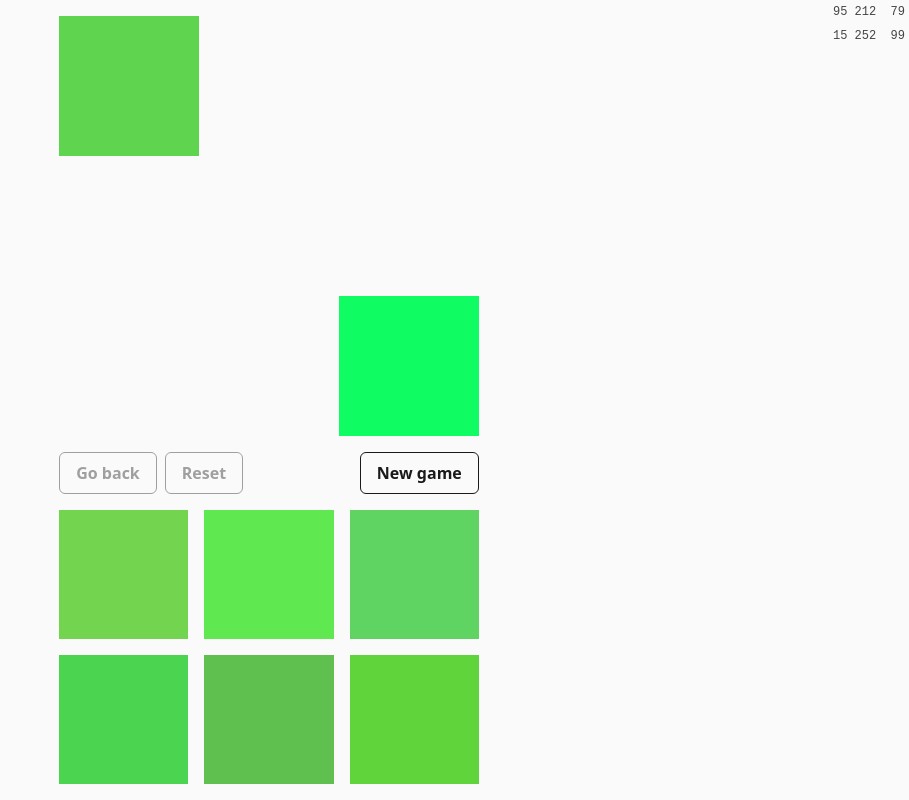
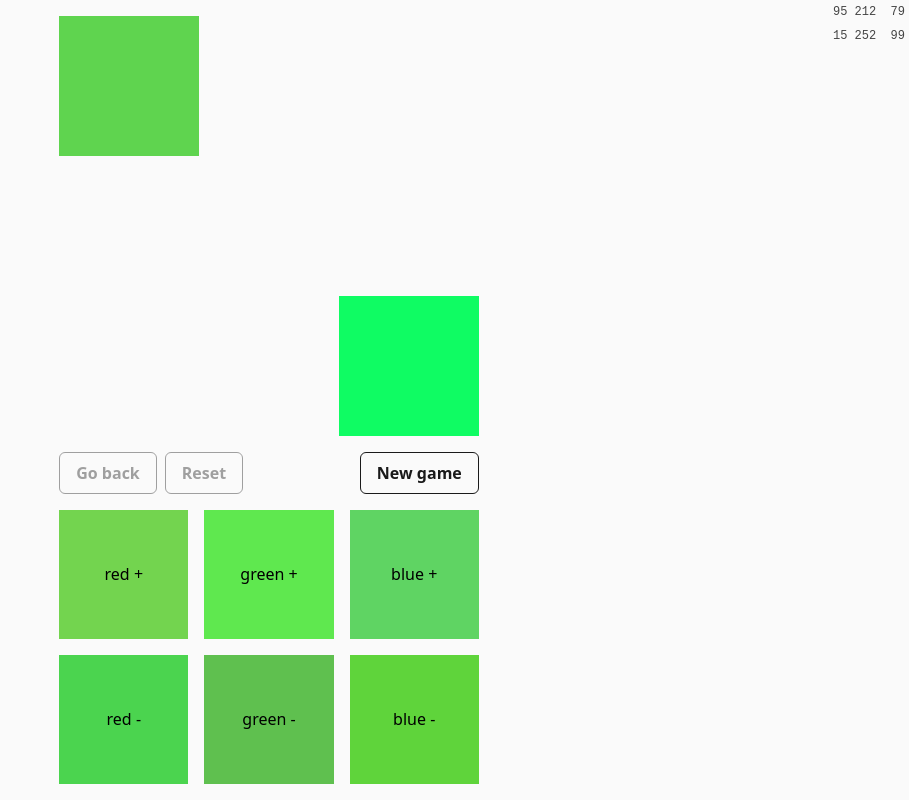
Before and after one commit to ilyaabramovich/background, a React (Vite) app: page / in a window 1280 px wide. Shown: the whole page, without its empty margins (371-1280 px from the left). Built offline with nearby package versions, Linux system fonts and the light colour scheme.

Commit message:
fixup! final touchups

```diff
--- a/src/components/ControlTile.jsx
+++ b/src/components/ControlTile.jsx
@@ -1,15 +1,16 @@
-import { formatColor } from "../utils";
+import { contrastingColor, formatColor } from "../utils";
 
-export default function ControlTile({ color, onClick, ...props }) {
+export default function ControlTile({ color, onClick, children }) {
   return (
     <button
       type="button"
       onClick={() => {
         onClick(color);
       }}
-      {...props}
       className="aspect-square cursor-pointer focus:outline-2 focus:outline-offset-2"
-      style={{ backgroundColor: formatColor(color) }}
-    />
+      style={{ backgroundColor: formatColor(color), color: formatColor(contrastingColor(color)) }}
+    >
+      {children}
+    </button>
   );
 }
--- a/src/components/Game.jsx
+++ b/src/components/Game.jsx
@@ -65,19 +65,16 @@ export default function Game({ initialColor, targetColor, onReset, config }) {
               const nextColor = offsetChannel(currentColor, channel, amount);
 
               return (
-                <ControlTile
-                  key={`${name}${delta}`}
-                  aria-label={`${delta > 0 ? "Increment" : "Decrement"} ${name}`}
-                  color={nextColor}
-                  onClick={handleMove}
-                />
+                <ControlTile key={`${name}${delta}`} color={nextColor} onClick={handleMove}>
+                  {name} {delta > 0 ? "+" : "-"}
+                </ControlTile>
               );
             }),
           )}
         </div>
         {isOver && (
           <p className="col-start-1 row-start-1 self-center justify-self-center text-2xl font-bold">
-            {hasWon ? "Win!" : "Not this time"}
+            {hasWon ? "You won yay!" : "Not this time"}
           </p>
         )}
       </div>
--- a/src/utils.js
+++ b/src/utils.js
@@ -18,6 +18,27 @@ export function offsetChannel(colorInt, channelIndex, amount) {
   channels[channelIndex] = clampChannel(channels[channelIndex] + amount);
 
   return packColor(channels);
+}
+
+// WCAG relative luminance: channels are linearized out of sRGB before being weighted,
+// because the eye is far more sensitive to green than to blue.
+function relativeLuminance(colorInt) {
+  const [r, g, b] = colorToIntArray(colorInt).map((value) => {
+    const channel = value / MAX_CHANNEL;
+
+    return channel <= 0.03928 ? channel / 12.92 : ((channel + 0.055) / 1.055) ** 2.4;
+  });
+
+  return 0.2126 * r + 0.7152 * g + 0.0722 * b;
+}
+
+// Black and white text land on equal contrast ratios where 1.05/(L+0.05) meets
+// (L+0.05)/0.05, so that luminance (~0.1791) is where the better choice flips. Rounding
+// this constant misfiles the colors sitting in the thin band around it.
+const CONTRAST_PIVOT = Math.sqrt(1.05 * 0.05) - 0.05;
+
+export function contrastingColor(colorInt) {
+  return relativeLuminance(colorInt) > CONTRAST_PIVOT ? 0x000000 : 0xffffff;
 }
 
 export function formatColor(colorInt) {
```
Also changed, not shown: 1 other file (tests, documents, lock files or other folders).
